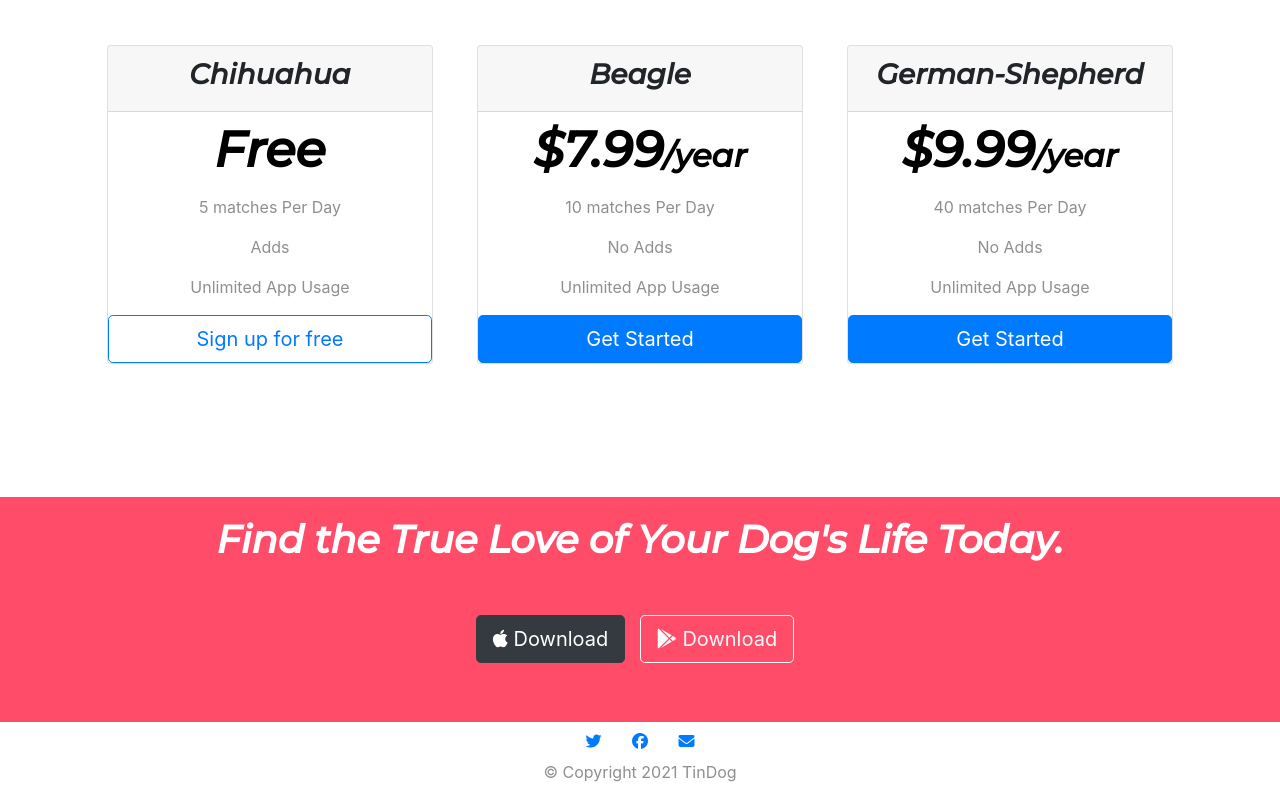
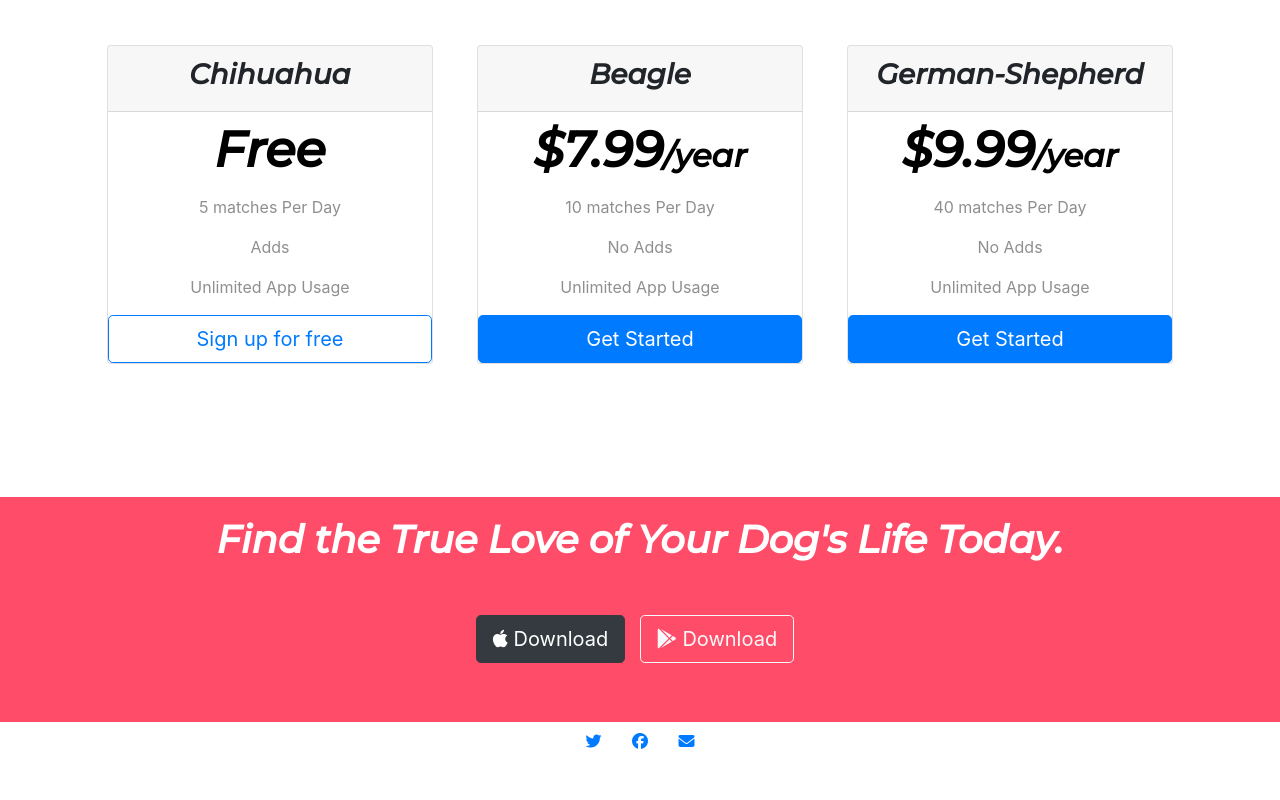
Before and after one commit to namanmehra-cell/tindog, a plain HTML site: page index.html in a window 1280 px wide. Shown: the part 1971-2771 px from the top of the page. After the commit the page ends 2731 px from the top, so only its background shows below. Drawn offline with nearby package versions, Linux system fonts and the light colour scheme.

Commit message:
Update index.html

```diff
--- a/index.html
+++ b/index.html
@@ -219,7 +219,7 @@
 <a class="btn" href="https://twitter.com/" role="button"><i class="fab fa-twitter"></i></a>
 <a class="btn" href="https://www.facebook.com/" role="button"><i class="fab fa-facebook"></i></a>
 <a class="btn" href="https://mail.google.com/a/namanmehra553@gmail.com"><i class="fas fa-envelope"></i></a>
-    <p>© Copyright 2021 TinDog</p>
+
 
   </footer>
 
```
